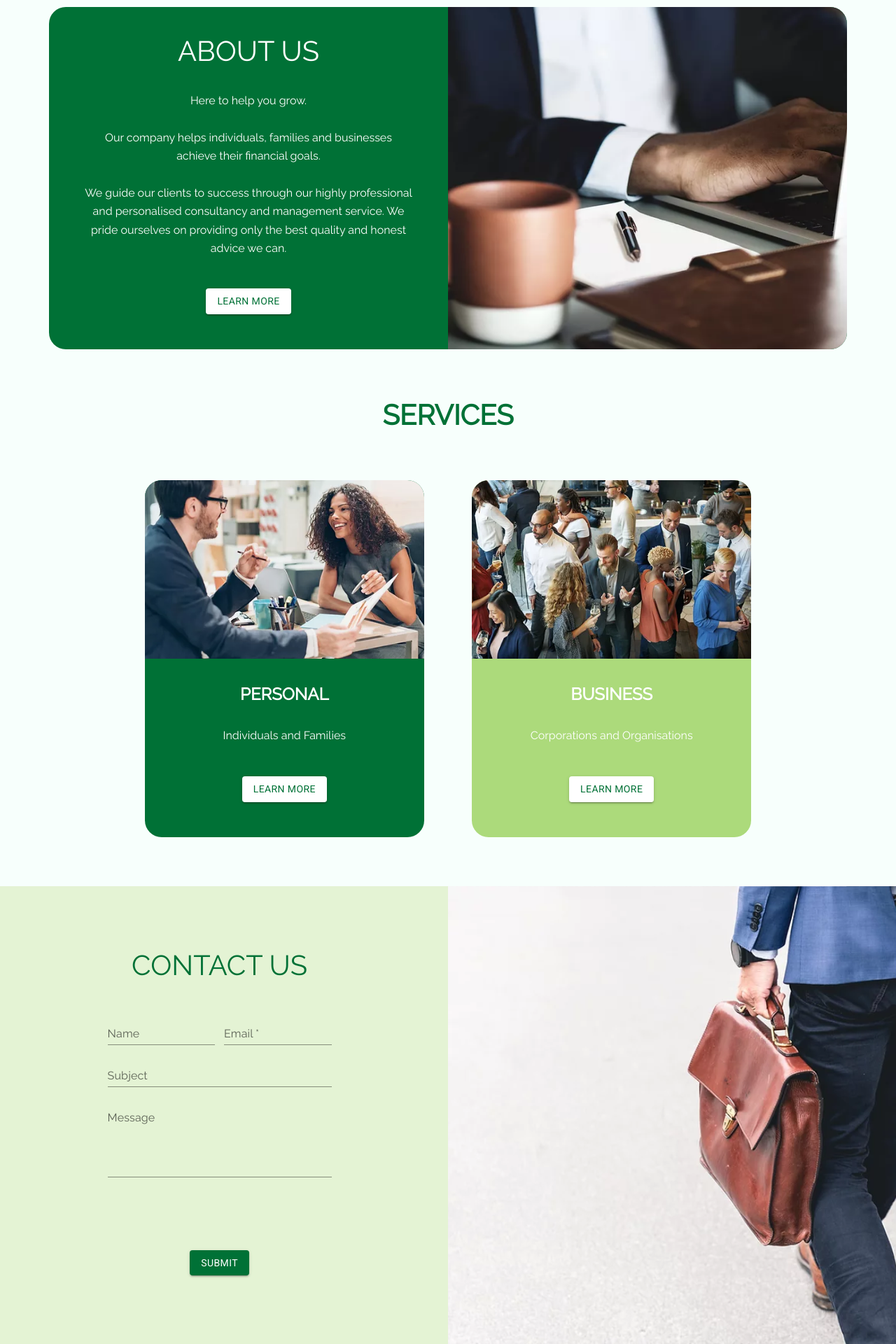
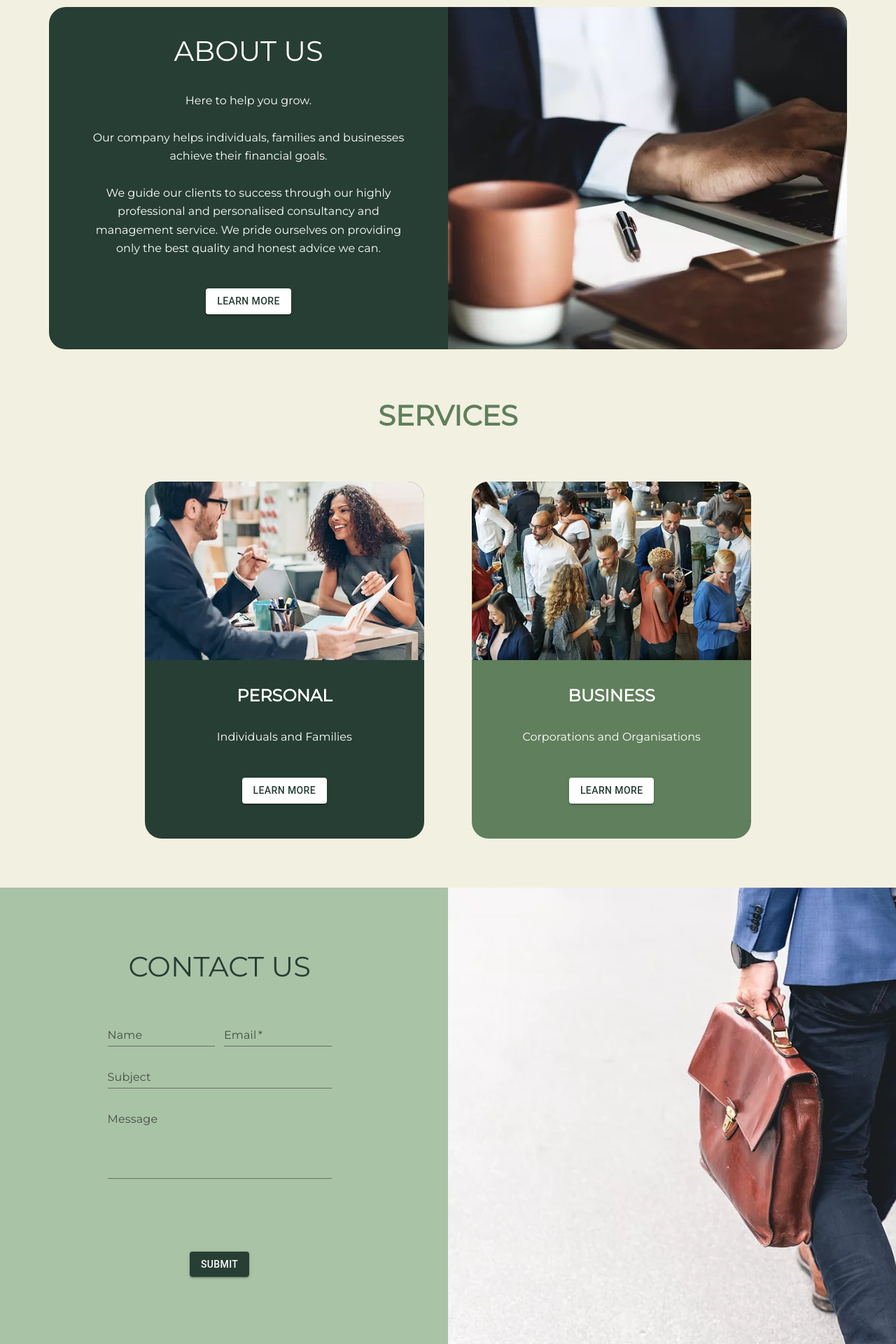
Before and after one commit to alicemayle/Flow2Grow, a React (Create React App) app: page / in a window 1280 px wide. Shown: the part 860-2780 px from the top of the page at 70% size. Built offline with nearby package versions, Linux system fonts and the light colour scheme.

Commit message:
fix: color palette adaptation

```diff
--- a/public/index.html
+++ b/public/index.html
@@ -6,7 +6,7 @@
     <link rel="icon" href="%PUBLIC_URL%/favicon.ico" />
     <link rel="preconnect" href="https://fonts.googleapis.com">
     <link rel="preconnect" href="https://fonts.gstatic.com" crossorigin>
-    <link href="https://fonts.googleapis.com/css2?family=Open+Sans:wght@300;400&family=Raleway:ital,wght@0,400;1,100&family=Roboto&family=Roboto+Serif:opsz@8..144&display=swap" rel="stylesheet">
+    <link href="https://fonts.googleapis.com/css2?family=Montserrat&display=swap" rel="stylesheet">
     <meta http-equiv="X-UA-Compatible" content="IE=edge" />
     <meta name="viewport" content="width=device-width, initial-scale=1.0, user-scalable=0, maximum-scale=1,minimum-scale=1" />
     <title>Flow2Grow</title>
--- a/src/App.css
+++ b/src/App.css
@@ -19,7 +19,7 @@ body {
 	padding: 0;
 	margin: 0;
 	height: 100%;
-	background: #F7FFFC;
+	background: #F2F0E1;
 	-webkit-text-size-adjust: 100%;
 	-moz-osx-font-smoothing: grayscale !important;
 	-webkit-font-smoothing: antialiased !important;
@@ -48,27 +48,27 @@ input[type='number']::-webkit-outer-spin-button {
 	height: 0.5rem;
 }
 *::-webkit-scrollbar-thumb {
-	background: -webkit-gradient(linear, left top, left bottom, from(#568721), to(#007136));
-	background: linear-gradient(to bottom, #568721, #007136);
+	background: -webkit-gradient(linear, left top, left bottom, from(#607F5C), to(#273E34));
+	background: linear-gradient(to bottom, #607F5C, #273E34);
 	border-radius: 25px;
 }
 *::-webkit-scrollbar-track {
-	background: linear-gradient(to right, #F7FFFC, #F7FFFC 0.0625rem, #F7FFFC 0.0625rem, #F7FFFC);
+	background: linear-gradient(to right, #F2F0E1, #F2F0E1 0.0625rem, #F2F0E1 0.0625rem, #F2F0E1);
 }
 .primary {
-	color: #007136;
+	color: #273E34;
 }
 .bg-primary {
 	background: #fff;
 }
 .secondary {
-	color: #568721;
+	color: #607F5C;
 }
 .error {
-	color: #d32f2f !important;
+	color: #AF4141 !important;
 }
 .bg-secondary {
-	background: #007136;
+	background: #273E34;
 }
 .g-m-auto {
 	margin: 0 auto !important;
@@ -212,14 +212,13 @@ input[type='number']::-webkit-outer-spin-button {
 	padding: 5px;
 	padding-left: 25px;
 	padding-right: 40px;
-	background-color: rgba(250, 250, 250, 0.85);
 }
 .font-size-title {
 	font-size: 40px;
 }
 .footer {
 	width: 100%;
-	background-color: #007136;
+	background-color: #273E34;
 	flex-direction: row;
 	padding: 15px;
 	padding-left: 50px;
@@ -301,7 +300,7 @@ input[type='number']::-webkit-outer-spin-button {
     position: relative;
     margin: 0 auto;
 	width: 100%;
-	background-color: #F7FFFC;
+	background-color: #F2F0E1;
 	align-items: center;
 	flex-direction: column;
 	padding: 70px;
@@ -309,7 +308,7 @@ input[type='number']::-webkit-outer-spin-button {
 }
 .home-page-box-about-us {
 	width: 100%;
-	background-color: #007136;
+	background-color: #273E34;
 	flex-direction: row;
 	display: flex;
 	border-radius: 1.5em;
@@ -322,7 +321,7 @@ input[type='number']::-webkit-outer-spin-button {
     height: auto;
     font-size: 16px;
     line-height: 1.65em;
-    font-family: 'Raleway';
+    font-family: 'Montserrat';
 }
 .home-page-box-about-us-image {
 	height: inherit;
@@ -345,8 +344,8 @@ input[type='number']::-webkit-outer-spin-button {
 }
 .home-page-box-service-title {
 	font-size: 40px;
-	font-family: 'Raleway', sans-serif;
-	color: #007136;
+	font-family: 'Montserrat', sans-serif;
+	color: #607F5C;
 	font-weight: bold;
 	margin-bottom: 70px;
 }
@@ -358,8 +357,8 @@ input[type='number']::-webkit-outer-spin-button {
     height: auto;
     font-size: 16px;
     line-height: 1.65em;
-    font-family: 'Raleway', sans-serif;
-    background-color: #007136;
+    font-family: 'Montserrat', sans-serif;
+    background-color: #273E34;
     margin-left: 12%;
     margin-right: 3%;
     border-radius: 1.5em;
@@ -371,8 +370,8 @@ input[type='number']::-webkit-outer-spin-button {
 	height: auto;
 	font-size: 16px;
     line-height: 1.65em;
-    font-family: 'Raleway', sans-serif;
-	background-color: #ACDA7B;
+    font-family: 'Montserrat', sans-serif;
+	background-color: #607F5C;
 	margin-left: 3%;
 	margin-right: 12%;
 	border-radius: 1.5em;
@@ -409,7 +408,7 @@ input[type='number']::-webkit-outer-spin-button {
 	height: auto;
 	font-size: 16px;
 	line-height: 1.65em;
-	font-family: 'Raleway', sans-serif;
+	font-family: 'Montserrat', sans-serif;
 	padding-top: 100px;
 	padding-bottom: 100px;
 	padding-left: 12%;
@@ -417,7 +416,7 @@ input[type='number']::-webkit-outer-spin-button {
 }
 .box-contact-us-content-title {
 	font-size: 40px;
-	color: #007136;
+	color: #273E34;
 }
 .services-page {
 	flex-direction: column;
@@ -431,7 +430,7 @@ input[type='number']::-webkit-outer-spin-button {
 	line-height: normal;
     text-align: center;
 	letter-spacing: normal;
-	font-family: 'Raleway', sans-serif;
+	font-family: 'Montserrat', sans-serif;
 	margin: 50px;
 }
 .service-page-title-spacing {
@@ -440,7 +439,7 @@ input[type='number']::-webkit-outer-spin-button {
 .services-page-title-text {
 	font-size: 40px;
 	font-weight: bold;
-	color: #007136;
+	color: #607F5C;
 }
 .services-page-box {
 	display: flex;
@@ -474,8 +473,8 @@ input[type='number']::-webkit-outer-spin-button {
 	text-align: center;
 	font-size: 16px;
 	line-height: 1.65em;
-	font-family: 'Raleway', sans-serif;
-	background-color: #e4f3d4;
+	font-family: 'Montserrat', sans-serif;
+	background-color: #A9C3A7;
 	border-top-right-radius: 1.5em;
 	border-bottom-right-radius: 1.5em;
 	display: flex;
@@ -540,7 +539,7 @@ input[type='number']::-webkit-outer-spin-button {
 	text-align: center;
 	font-size: 16px;
 	line-height: 1.65em;
-	font-family: 'Raleway', sans-serif;
+	font-family: 'Montserrat', sans-serif;
 	background-color: rgba(250, 250, 250, 0.8);
 	display: flex;
 	flex-direction: column;
@@ -563,19 +562,19 @@ input[type='number']::-webkit-outer-spin-button {
 	font-size: 4.5rem;
 	z-index: 1;
 	cursor: pointer;
-	color: #b9e38c;
+	color: #607F5C;
 	background-color: #F3F3F3;
 	border-radius: 50%;
 }
 .privacy-policy-content {
 	width: 100%;
-	background-color: #e4f3d4;
+	background-color: #A9C3A7;
 	border-radius: 1.5em;
 	align-items: center;
 	padding: 50px;
 	font-size: 16px;
 	line-height: 1.65em;
-	font-family: 'Raleway', sans-serif;
+	font-family: 'Montserrat', sans-serif;
 	text-align: justify;
 }
 .privacy-policy-subtitle {
@@ -712,7 +711,7 @@ input[type='number']::-webkit-outer-spin-button {
 		width: 100%;
 		font-size: 13px;
 		margin: 0;
-		background-color: #ACDA7B;
+		background-color: #607F5C;
 		padding-bottom: 30px;
 	}
 	.home-page-box-service-content-right {
--- a/src/components/AppBarMenu.js
+++ b/src/components/AppBarMenu.js
@@ -53,7 +53,7 @@ class AppBarMenu extends Component {
                 <img src={logo} alt="Logo" className='g-ml-15 g-mb-15 g-mr-8 app-bar-logo' onClick={() => changePage(0)}/>
                 {pages.map((page) => (
                     <Button
-                        style={{fontFamily: 'Raleway'}}
+                        style={{fontFamily: 'Montserrat', color:'#607F5C', fontWeight: 'bold'}}
                         key={page.number}
                         onClick={() => changePage(page.number)}
                         sx={{ my: 2, display: 'block' }}
@@ -89,7 +89,7 @@ class AppBarMenu extends Component {
                         <MenuItem key={page.number}
                             selected={page.number === pageSelected}
                             onClick={() => this.handleChangePage(page.number)}>
-                            <Typography textAlign="center" fontFamily={'Raleway'}>{t(page.title)}</Typography>
+                            <Typography textAlign="center" fontFamily={'Montserrat'}>{t(page.title)}</Typography>
                         </MenuItem>
                     ))}
                 </Menu>
--- a/src/components/ChangeLang.js
+++ b/src/components/ChangeLang.js
@@ -22,14 +22,14 @@ export default class ChangeLang extends Component {
           size="small"
           endIcon={<Flag country="GB" />}
           onClick={() => this.langChange('en')}
-          style={{backgroundColor: lang === 'en' ? '#F3F3F3' : null, color:'black'}}>
+          style={{backgroundColor: lang === 'en' ? '#F3F3F3' : null, color:'#607F5C'}}>
           EN
         </Button>
         <Button
           size="small"
           endIcon={<Flag country="MX" />}
           onClick={() => this.langChange('es')}
-          style={{backgroundColor: lang === 'es' ? '#F3F3F3' : null, color:'black'}}>
+          style={{backgroundColor: lang === 'es' ? '#F3F3F3' : null, color:'#607F5C'}}>
           ES
         </Button>
       </div>
--- a/src/containers/Contact/ContactUs.js
+++ b/src/containers/Contact/ContactUs.js
@@ -23,7 +23,7 @@ class ContactUs extends Component {
             <Box className='box-contact-us'
                 sx={{
                     marginTop: margin ? '96px' : marginTop,
-                    backgroundColor: margin ? 'transparent' : '#e4f3d4'
+                    backgroundColor: margin ? 'transparent' : '#A9C3A7'
                 }}
             >
                 <Box className='box-contact-us-content'>
@@ -31,21 +31,21 @@ class ContactUs extends Component {
                     <div style={{flexDirection: 'row', display: 'flex', width: '100%', alignContent: 'space-between'}}>
                         <div style={{width:'50%', paddingRight: '2%'}}>
                             <TextField id="name" label={t("ContactUsFormName")} variant="standard" margin='dense' fullWidth
-                                inputProps={{style: {fontFamily: 'Raleway', fontSize: fontSize}}}
-                                InputLabelProps={{style: {fontFamily: 'Raleway', fontSize: fontSize}}}
+                                inputProps={{style: {fontFamily: 'Montserrat', fontSize: fontSize}}}
+                                InputLabelProps={{style: {fontFamily: 'Montserrat', fontSize: fontSize}}}
                             />
                         </div>
                         <div style={{width:'50%', paddingLeft: '2%'}}>
                             <TextField id="email" label={t("ContactUsFormEmail")} variant="standard" required  margin='dense' type='email' fullWidth
-                                inputProps={{style: {fontFamily: 'Raleway', fontSize: fontSize}}}
-                                InputLabelProps={{style: {fontFamily: 'Raleway', fontSize: fontSize}}}
+                                inputProps={{style: {fontFamily: 'Montserrat', fontSize: fontSize}}}
+                                InputLabelProps={{style: {fontFamily: 'Montserrat', fontSize: fontSize}}}
                             />
                         </div>
                     </div>
                     <div>
                         <TextField name="subject" variant="standard" fullWidth margin='dense'
-                            inputProps={{style: {fontFamily: 'Raleway', fontSize: fontSize}}}
-                            InputLabelProps={{style: {fontFamily: 'Raleway', fontSize: fontSize}}}
+                            inputProps={{style: {fontFamily: 'Montserrat', fontSize: fontSize}}}
+                            InputLabelProps={{style: {fontFamily: 'Montserrat', fontSize: fontSize}}}
                             label={t("ContactUsFormSubject")}
                             onChange={this.onChange}
                          />
@@ -54,8 +54,8 @@ class ContactUs extends Component {
                         margin &&
                         <div>
                             <TextField id="phone" label={t("ContactUsFormPhone")} variant="standard" fullWidth type='number'  margin='dense'
-                                inputProps={{style: {fontFamily: 'Raleway', fontSize: fontSize}}}
-                                InputLabelProps={{style: {fontFamily: 'Raleway', fontSize: fontSize}}}
+                                inputProps={{style: {fontFamily: 'Montserrat', fontSize: fontSize}}}
+                                InputLabelProps={{style: {fontFamily: 'Montserrat', fontSize: fontSize}}}
                             />
                         </div>
                     }
@@ -63,8 +63,8 @@ class ContactUs extends Component {
                     <div>
                     <TextField
                         name="message" label={t("ContactUsFormMessage")} multiline rows={4}
-                        inputProps={{style: {fontFamily: 'Raleway', fontSize: fontSize}}}
-                        InputLabelProps={{style: {fontFamily: 'Raleway', fontSize: fontSize}}}
+                        inputProps={{style: {fontFamily: 'Montserrat', fontSize: fontSize}}}
+                        InputLabelProps={{style: {fontFamily: 'Montserrat', fontSize: fontSize}}}
                         placeholder={t("ContactUsFormMessagePlaceholder")}
                         variant="standard"
                         fullWidth
--- a/src/containers/Services/BoxServicesInfo.js
+++ b/src/containers/Services/BoxServicesInfo.js
@@ -11,7 +11,7 @@ class BoxServiceInfo extends Component {
                     src={image} alt={textTitle}
                 />
                 <Box className='services-page-box-info-text'>
-                    <span style={{fontSize: '22px', color: '#007136'}}>{textTitle}<br></br><br></br></span>
+                    <span style={{fontSize: '22px', color: '#273E34'}}>{textTitle}<br></br><br></br></span>
                     <span style={{textAlign: children ? 'justify' : 'center'}}>{textContent}</span>
                     {children}
                 </Box>
--- a/src/index.js
+++ b/src/index.js
@@ -11,11 +11,11 @@ const theme = createTheme({
   },
   palette: {
     mode: 'light',
-    primary: { main: '#007136', contrastText: '#ffffff' },
-    secondary: { main: '#568721', contrastText: '#ffffff' },
-    error: { main: '#D32F2F' },
-    info: { main: '#ffffff', contrastText: '#007136' },
-    bar: {main: 'rgba(250, 250, 250, 0.9)', contrastText: '#007136'},
+    primary: { main: '#273E34', contrastText: '#ffffff' },
+    secondary: { main: '#607F5C', contrastText: '#ffffff' },
+    error: { main: '#AF4141' },
+    info: { main: '#ffffff', contrastText: '#273E34' },
+    bar: {main: '#A9C3A7', contrastText: '#273E34'},
     contrastThreshold: 3,
     tonalOffset: 0.2,
   }
```
Also changed, not shown: src/containers/AboutUs/AboutUs.js (+4 -4 lines).
